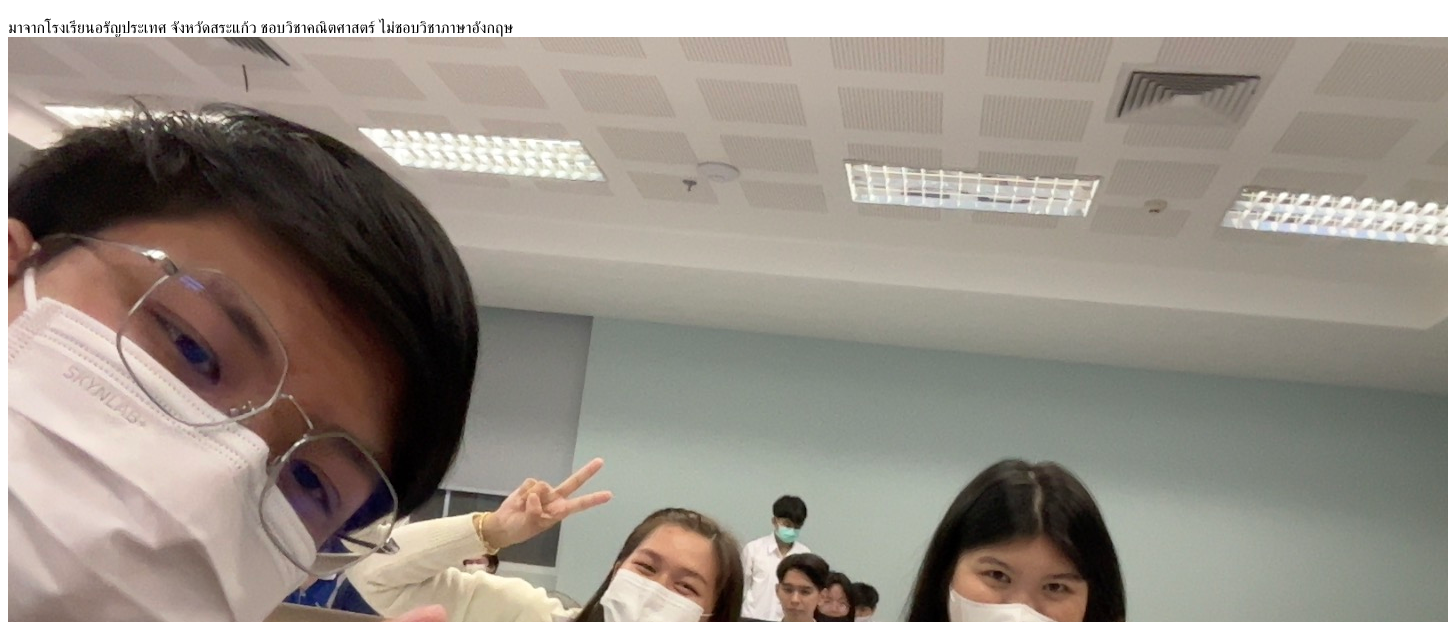
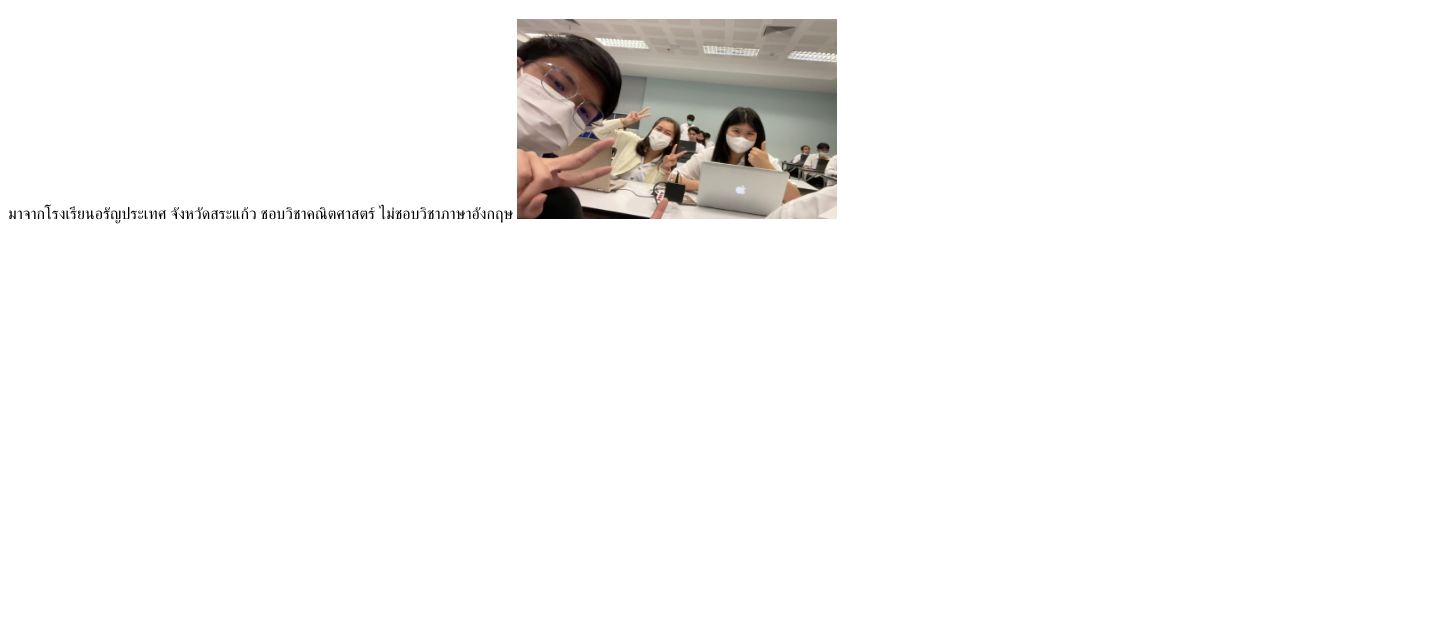
Before and after one commit to Wichayut1503/88823764, a plain HTML site: page index.html in a window 1280 px wide. Shown: the part 178-800 px from the top of the page, 1448 px wide, since content can reach past the window. Drawn offline with Linux system fonts and the light colour scheme.

Commit message:
Update index.html

```diff
--- a/index.html
+++ b/index.html
@@ -9,6 +9,7 @@
         <h1> นายวิชยุตม์ เหล่ารอด </h1>
         <h1> รหัสนิสิต 64160172</h1>
         <p1>มาจากโรงเรียนอรัญประเทศ จังหวัดสระแก้ว ชอบวิชาคณิตศาสตร์ ไม่ชอบวิชาภาษาอังกฤษ</p1>
-        <img src="445.png" />
+
+        <img src="445.png" alt = "445.png" width = "320" height="200" />
     </body>
 </html>
```
